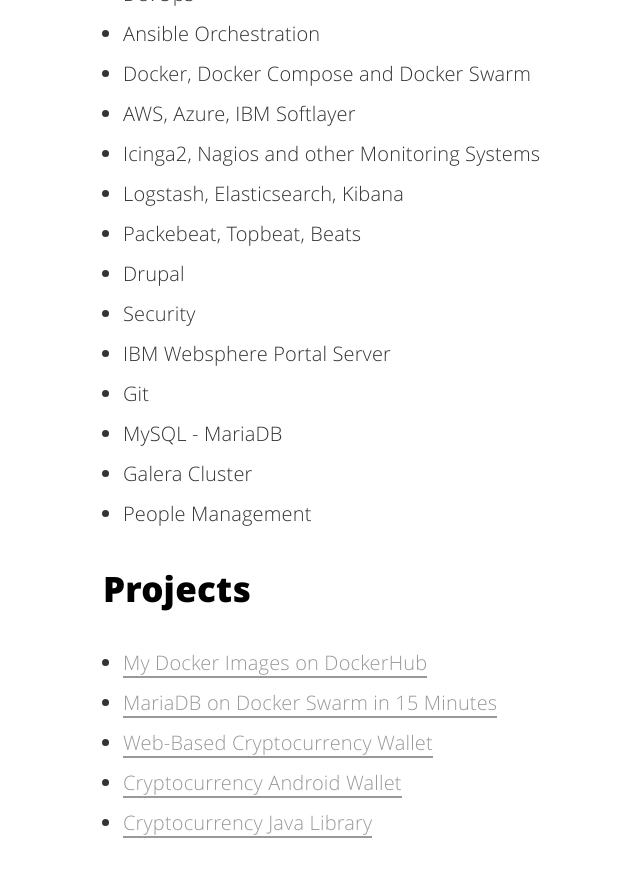
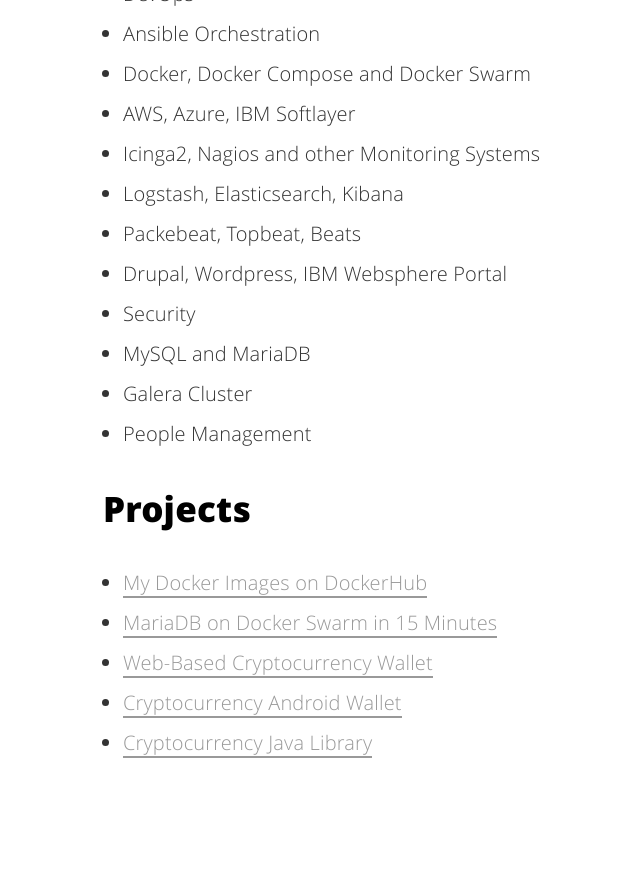
Before and after one commit to dayreiner/dayreiner.github.io, a Jekyll site: the page built from blog/about.html, in a window 1280 px wide and 900 px high, scrolled down 1915 px. Shown: the top 877 px of the window, without its empty margins (157-797 px from the left). Built offline with Jekyll 4.4.1, drawn with Linux system fonts in a browser that asks for light colours.

Commit message:
¯\_(ツ)_/¯

```diff
--- a/blog/about.html
+++ b/blog/about.html
@@ -23,11 +23,9 @@ description: "Eighteen Percent Grey"
 	<li>Icinga2, Nagios and other Monitoring Systems</li>
 	<li>Logstash, Elasticsearch, Kibana</li>
 	<li>Packebeat, Topbeat, Beats</li>
-	<li>Drupal</li>
+	<li>Drupal, Wordpress, IBM Websphere Portal</li>
 	<li>Security</li>
-	<li>IBM Websphere Portal Server</li>
-	<li>Git</li>
-	<li>MySQL - MariaDB</li>
+	<li>MySQL and MariaDB</li>
 	<li>Galera Cluster</li>
 	<li>People Management</li>
 </ul>
```
